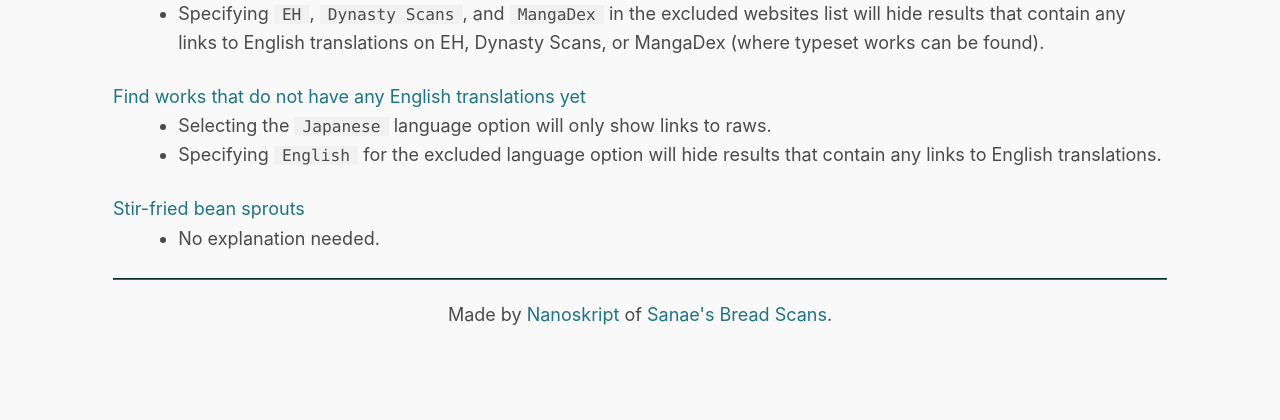
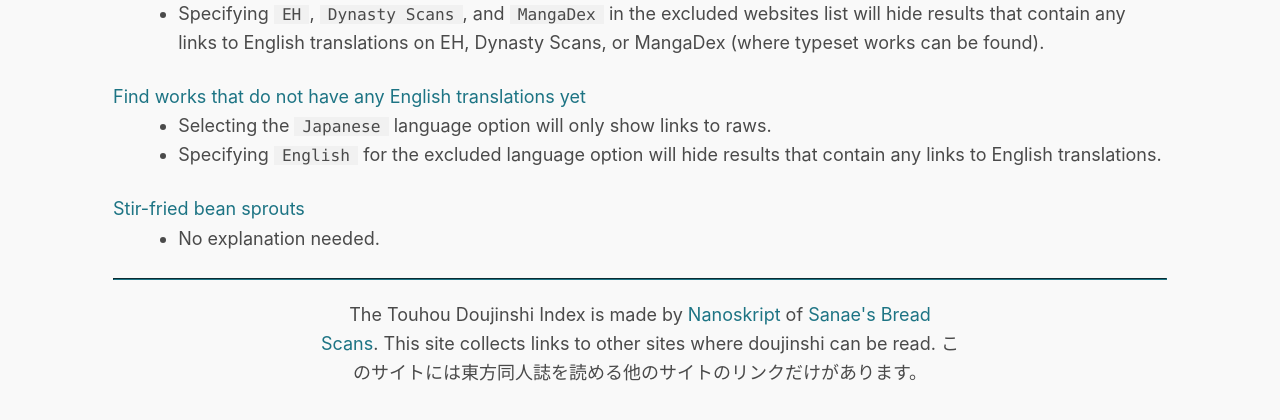
Before and after one commit to nanoskript/touhou-doujinshi-index, a Python web app: template templates/recipes.html in a window 1280 px wide. Shown: the part 755-1175 px from the top of the page. Before the commit the page ends 1080 px from the top, so only its background shows below. Run offline with Jinja, Linux system fonts and the light colour scheme; the template is opened without the code that fills it, so the values that code supplies are empty.

Commit message:
feat: expand footer information

```diff
--- a/templates/_base.html
+++ b/templates/_base.html
@@ -39,9 +39,11 @@
 </main>
 <hr/>
 <footer style="margin: 2rem 0; text-align: center;">
-    <div data-nosnippet>
-        Made by <a href="https://nsk.sh/">Nanoskript</a>
+    <div data-nosnippet style="max-width: 64rem; margin: auto;">
+        The Touhou Doujinshi Index is made by <a href="https://nsk.sh/">Nanoskript</a>
         of <a href="https://sanaesbread.moe/">Sanae's Bread Scans</a>.
+        This site collects links to other sites where doujinshi can be read.
+        このサイトには東方同人誌を読める他のサイトのリンクだけがあります。
     </div>
 </footer>
 </body>
```
